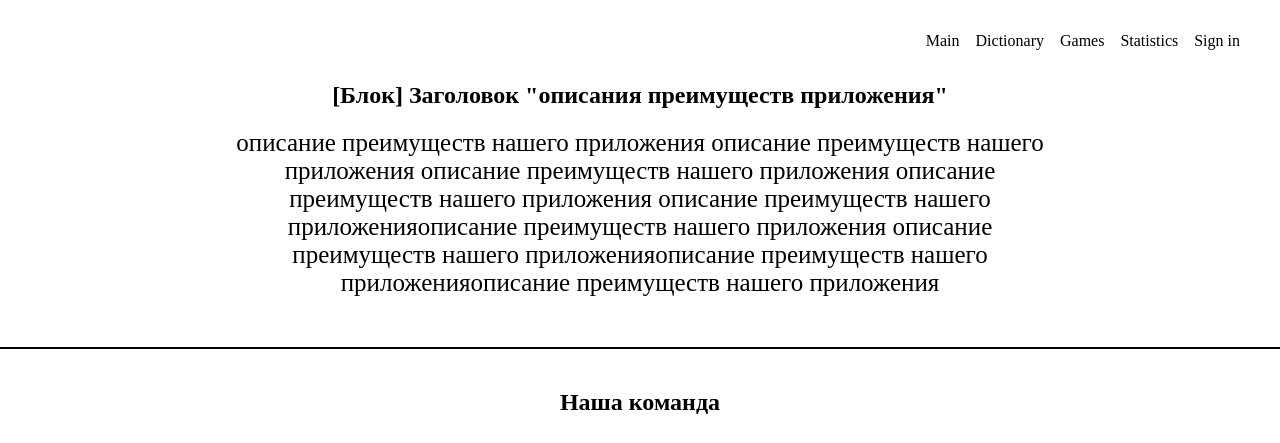
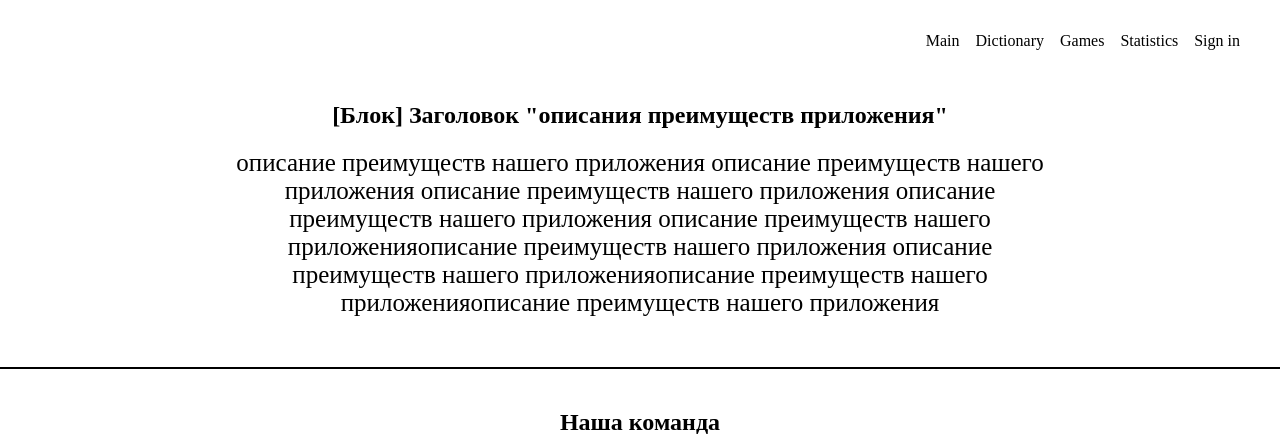
Before and after one commit to auddax/learnwords, a website built with webpack: page src/index.html in a window 1280 px wide. Shown: the top 443 px of the page. Built offline with nearby package versions, Linux system fonts and the light colour scheme.

Commit message:
feat: add styles to center content of the body in styles.scss (Tue, Aug 23, 2022 02:28:26 PM)

```diff
--- a/src/resources/css/styles.scss
+++ b/src/resources/css/styles.scss
@@ -1,5 +1,12 @@
 html {
   box-sizing: content-box;
+}
+
+body {
+  display: flex;
+  min-height: 100vh;
+  flex-direction: column;
+  justify-content: space-between;
 }
 
 .button {
```
